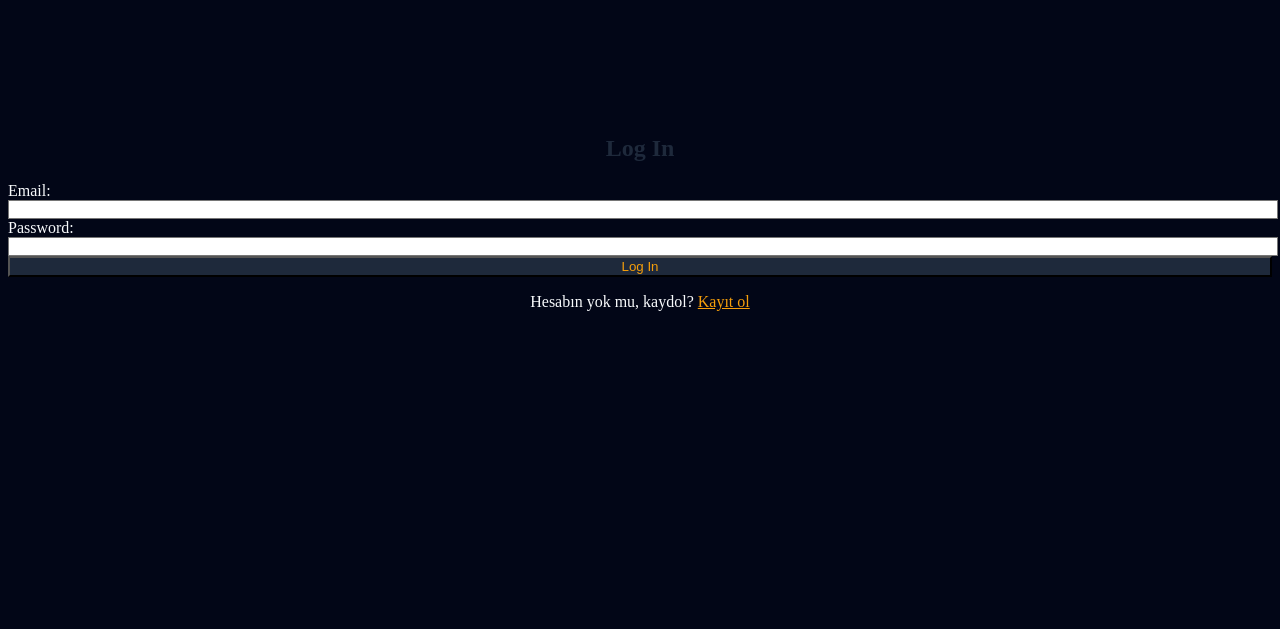
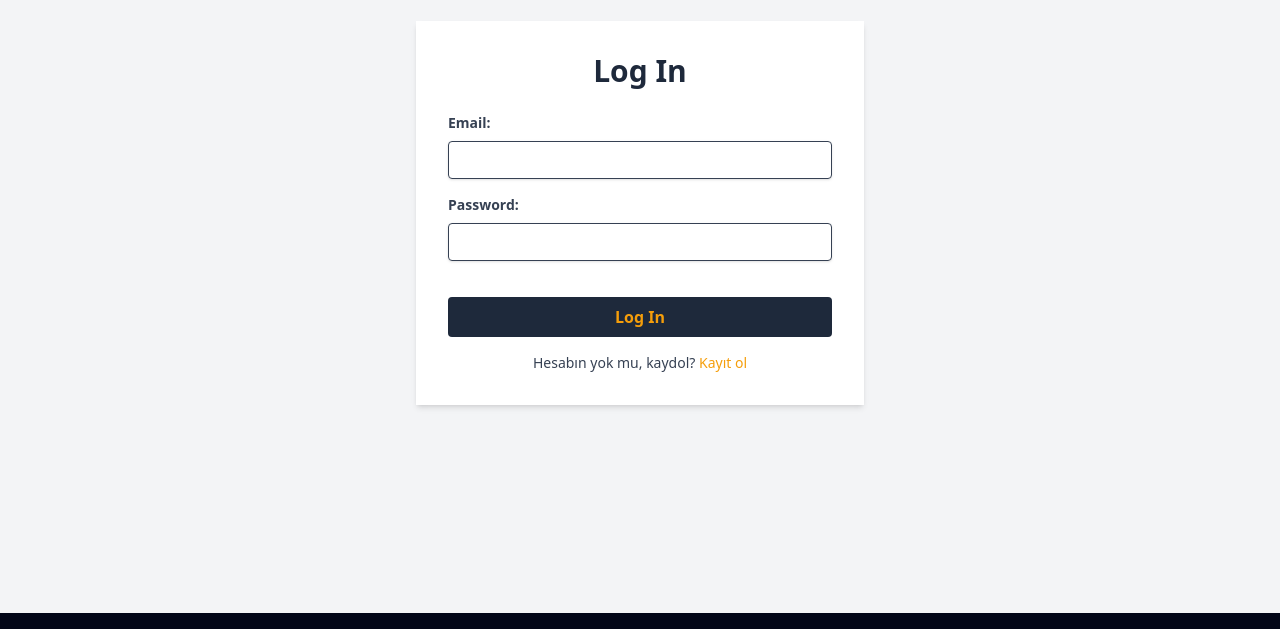
Before and after one commit to kcg34kcg-web/babylexit, a Next.js app: page /login in a window 1280 px wide. Shown: the part 187-816 px from the top of the page. Built offline with nearby package versions, Linux system fonts and the light colour scheme; no server answers.

Commit message:
İlk yükleme

```diff
--- a/app/globals.css
+++ b/app/globals.css
@@ -1,51 +1,43 @@
-@tailwind base;
-@tailwind components;
-@tailwind utilities;
+@import "tailwindcss";
+@config "../tailwind.config.ts";
 
 @layer base {
   :root {
-    /* 🌕 Full Moon (Default / Private) - Cool Slate */
-    --background: #020617; /* slate-950 */
-    --foreground: #f8fafc; /* slate-50 */
-
-    --card-bg: #0f172a;       /* slate-900 */
-    --card-border: #1e293b;   /* slate-800 */
-    --muted-bg: #1e293b;      /* slate-800 */
-    --accent: #38bdf8;        /* sky-400 (for highlights) */
-    --status-icon: #94a3b8;   /* slate-400 */
+    --background: #020617;
+    --foreground: #f8fafc;
+    --card-bg: #0f172a;
+    --card-border: #1e293b;
+    --muted-bg: #1e293b;
+    --accent: #38bdf8;
+    --status-icon: #94a3b8;
   }
 
   [data-theme="sun"] {
-    /* ☀️ Sun Mode (Public) - Warm Amber/Orange */
-    --background: #fffbeb; /* amber-50 */
-    --foreground: #451a03; /* amber-950 */
-
-    --card-bg: #ffffff;       /* white */
-    --card-border: #fbbf24;   /* amber-400 */
-    --muted-bg: #fef3c7;      /* amber-100 */
-    --accent: #d97706;        /* amber-600 */
-    --status-icon: #f59e0b;   /* amber-500 */
+    --background: #fffbeb;
+    --foreground: #451a03;
+    --card-bg: #ffffff;
+    --card-border: #fbbf24;
+    --muted-bg: #fef3c7;
+    --accent: #d97706;
+    --status-icon: #f59e0b;
   }
 
   [data-theme="half"] {
-    /* 🌓 Half Moon (Mixed) - Twilight/Neutral Blue */
-    --background: #1e293b; /* slate-800 */
-    --foreground: #e2e8f0; /* slate-200 */
-
-    --card-bg: #334155;       /* slate-700 */
-    --card-border: #475569;   /* slate-600 */
-    --muted-bg: #475569;      /* slate-600 */
-    --accent: #818cf8;        /* indigo-400 */
-    --status-icon: #94a3b8;   /* slate-400 */
+    --background: #1e293b;
+    --foreground: #e2e8f0;
+    --card-bg: #334155;
+    --card-border: #475569;
+    --muted-bg: #475569;
+    --accent: #818cf8;
+    --status-icon: #94a3b8;
   }
 
-  /* Smooth Transition for all theme changes */
   body {
     transition: background-color 0.5s ease, color 0.5s ease;
   }
 }
 
-/* Helper Utility Classes if you want to use them directly */
+
 .bg-theme-card {
   background-color: var(--card-bg);
   border-color: var(--card-border);
--- a/package.json
+++ b/package.json
@@ -36,8 +36,10 @@
     "@types/node": "^20",
     "@types/react": "^19",
     "@types/react-dom": "^19",
+    "autoprefixer": "^10.4.24",
     "eslint": "^9",
     "eslint-config-next": "16.1.6",
+    "postcss": "^8.5.6",
     "supabase": "^2.74.5",
     "tailwindcss": "^4",
     "typescript": "^5"
```
Also changed, not shown: 1 other file (tests, documents, lock files or other folders).
